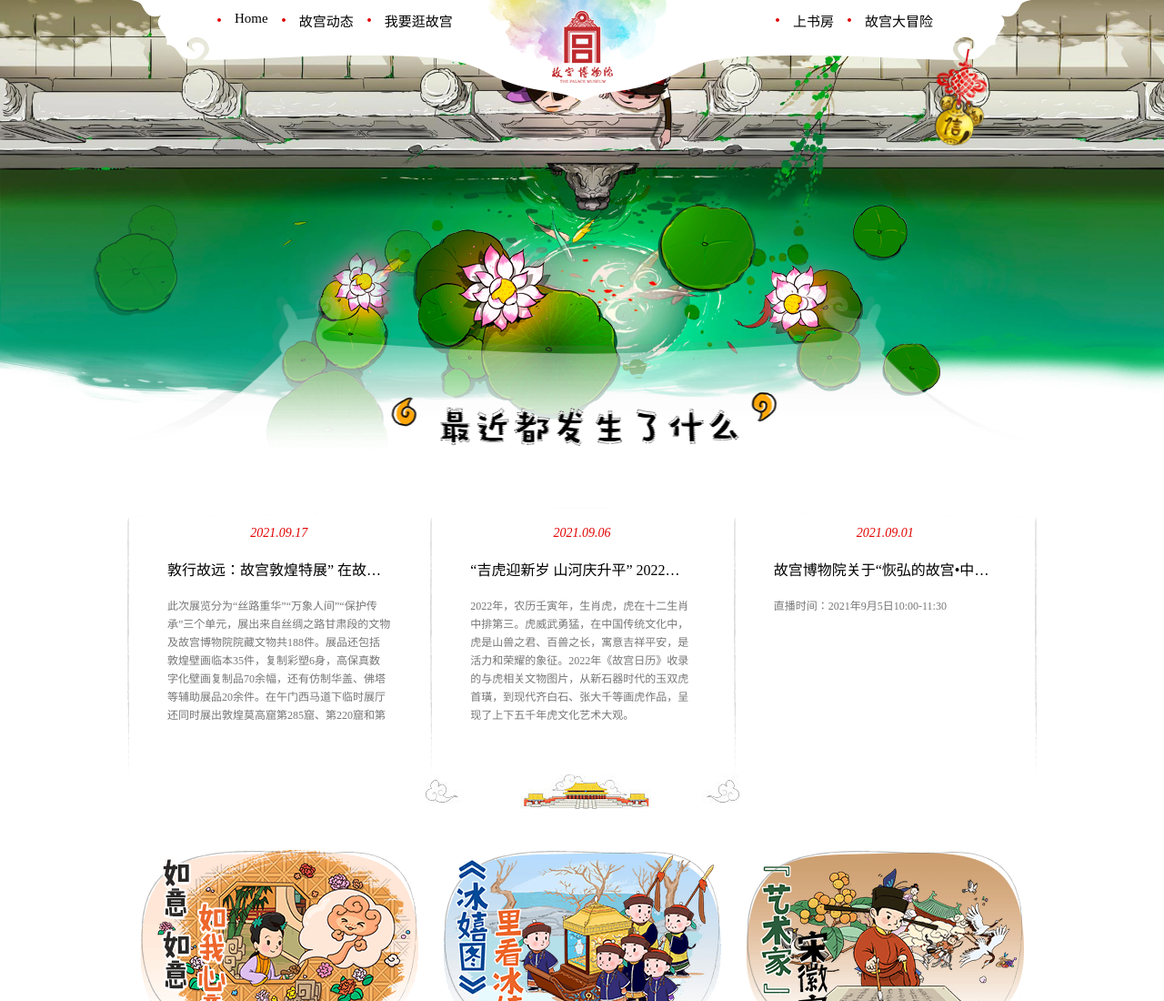
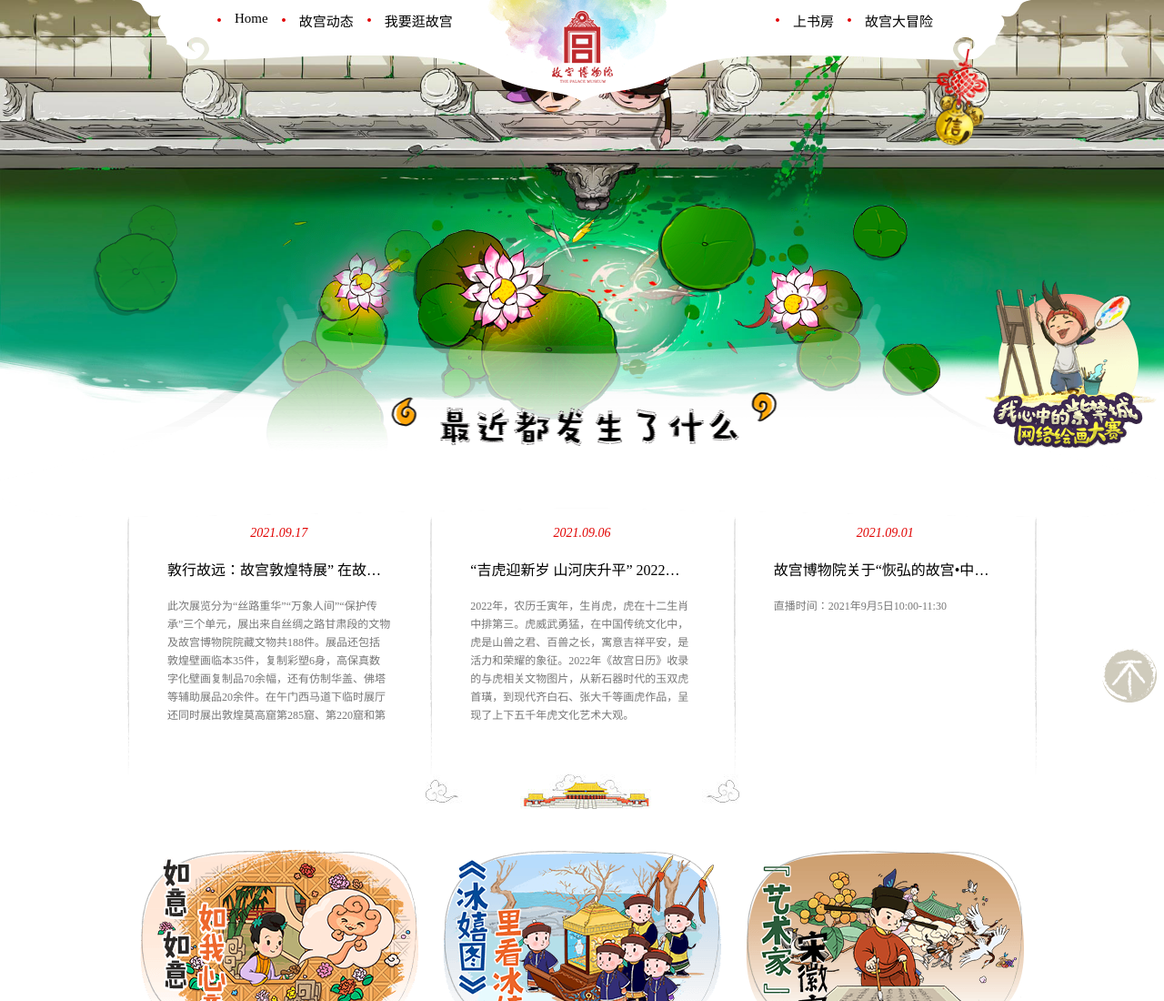
Before and after one commit to Bai-jian1/Children-s-Palace, a plain HTML site: page index.html in a window 1280 px wide. Shown: the top 1100 px of the page at 91% size. Drawn offline with Linux system fonts and the light colour scheme.

Commit message:
two commit

```diff
--- a/index.html
+++ b/index.html
@@ -223,9 +223,9 @@
     </div>
 
     <!-- 广告 -->
-    <!-- <a href="" class="adv"><img src="./img/adv.png" alt="" /></a> -->
+    <a href="" class="adv"><img src="./img/adv.png" alt="" /></a> -->
     <!-- 回到顶部 -->
-    <!-- <a href="javascript:scrollTo(0,0)" class="to-top"></a> -->
+    <a href="javascript:scrollTo(0,0)" class="to-top"></a>
 
     <script src="./js/index.js"></script>
   </body>
```
